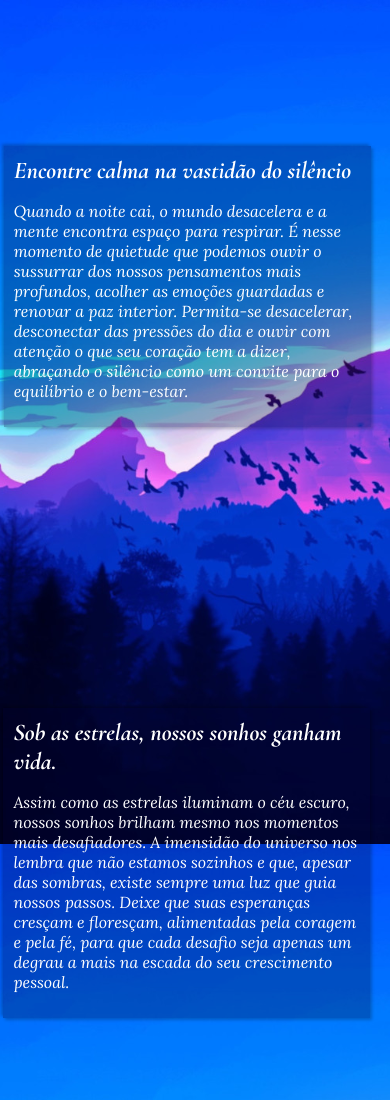
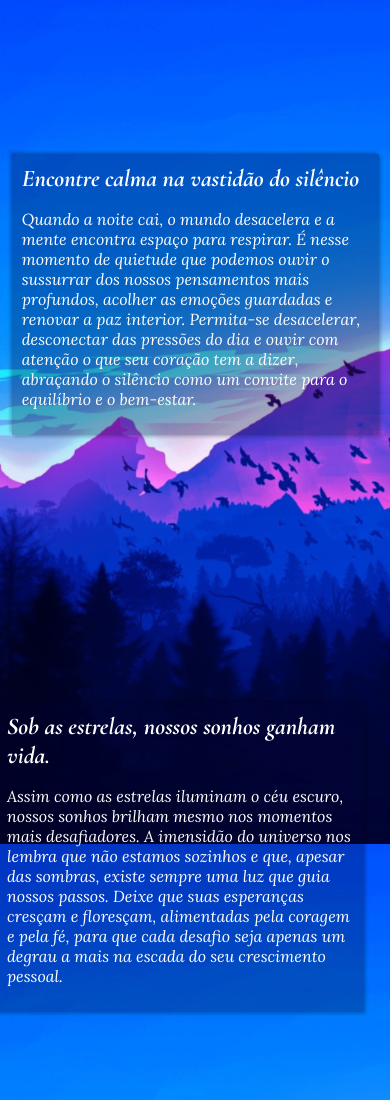
Before and after one commit to TiagoMateragia/montanha_paralaxe, a plain HTML site: page index.html in a window 390 px wide. Shown: the top 1100 px of the page. Drawn offline with Linux system fonts and the light colour scheme.

Commit message:
Manutenção Mobile 3
Manutenção sendo feita na responsividade mobile.

```diff
--- a/style.css
+++ b/style.css
@@ -170,10 +170,11 @@ p{
         min-width: 100vh;
     }
     .noite_texto{
-        margin: -1.4em;
+        margin: -0.9em;
         width: 347px;
     }
     .noite_texto2{
+        margin: -0.9em;
         width: 347px;
     }
     .texto_divisor{
@@ -183,7 +184,7 @@ p{
     }
     .texto_divisor h1{
         width: 300px;
-        margin-top: 5em;
+        margin-top: 7em;
         margin-left: -7px;
     }
     .fundo_dia{
```
